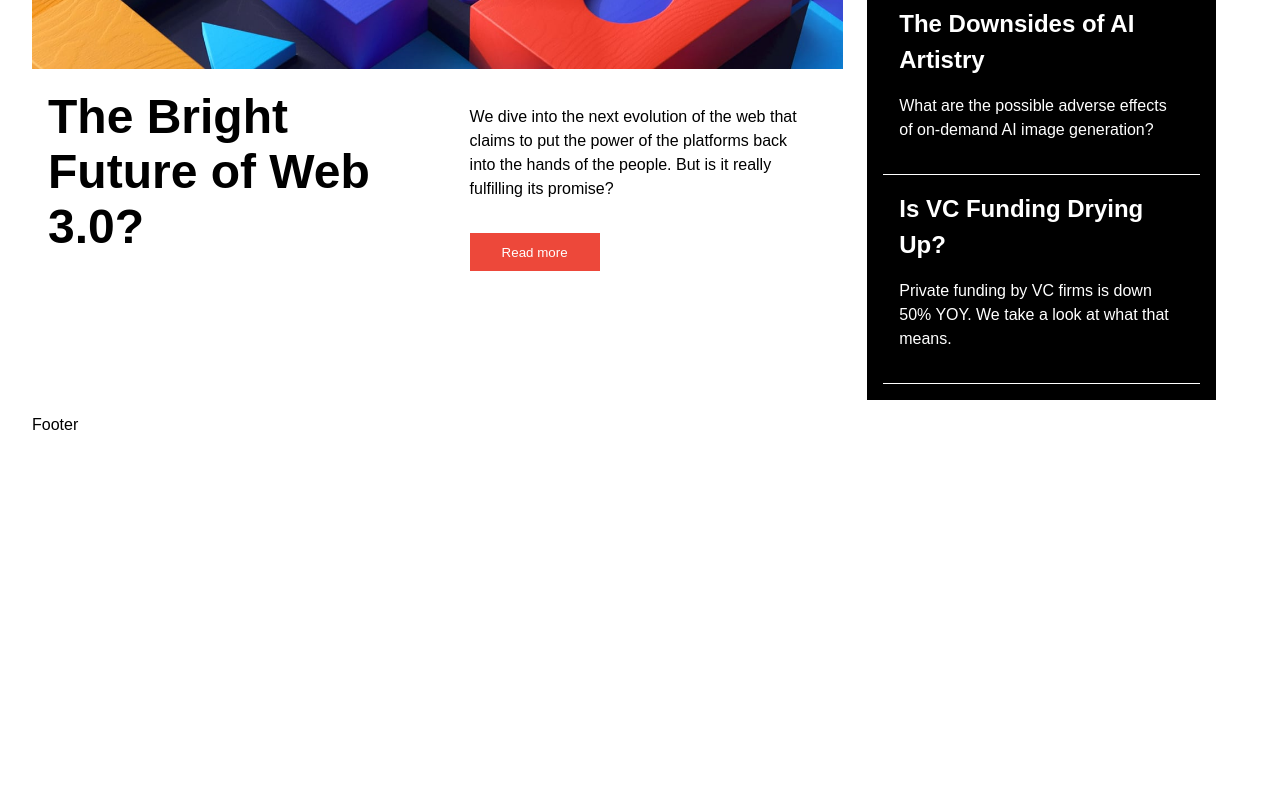
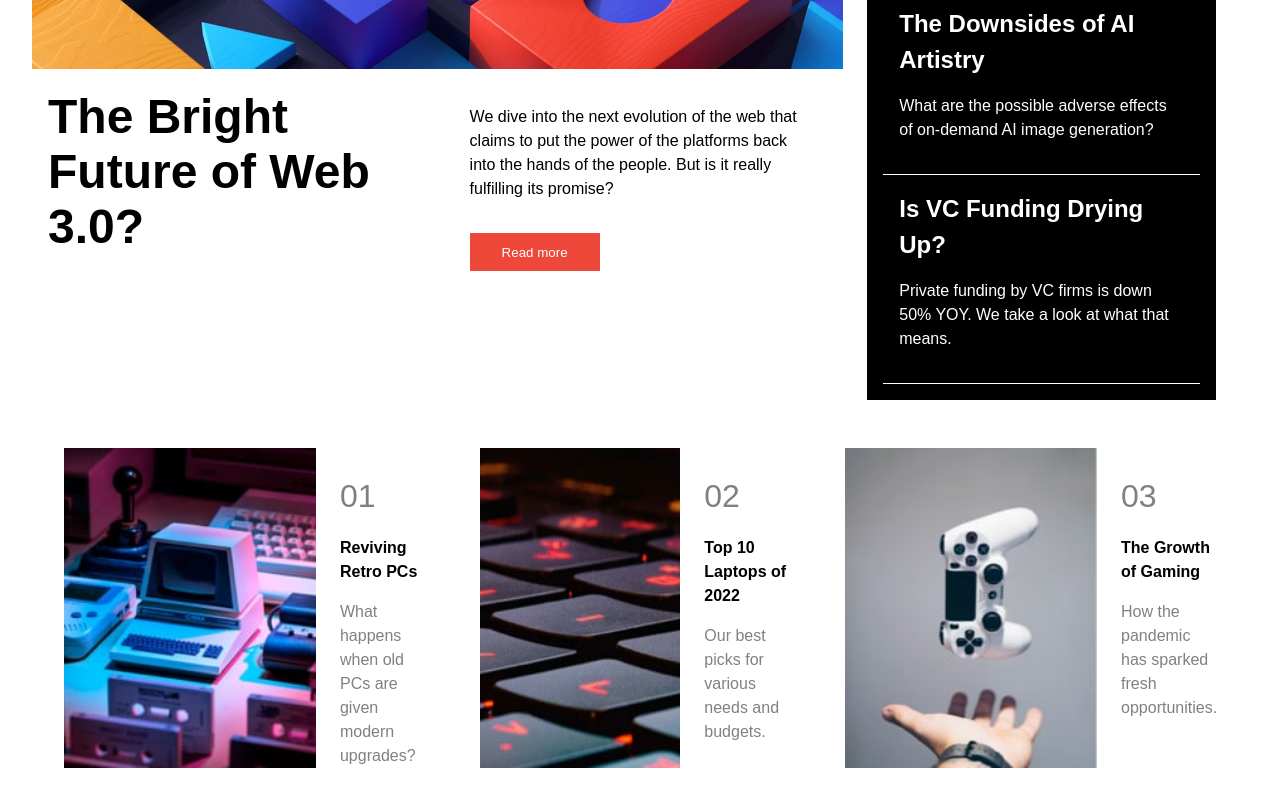
Before and after one commit to ReactJs-Library/Frontend-Mentor, a React (Vite) app in the folder APP4/news-homepage-main/: page / in a window 1280 px wide. Shown: the part 370-1170 px from the top of the page. Before the commit the page ends 804 px from the top, so only its background shows below. Built offline with nearby package versions, Linux system fonts and the light colour scheme.

Commit message:
added footer only active states left in app4

```diff
--- a/APP4/news-homepage-main/src/Components/Footer.jsx
+++ b/APP4/news-homepage-main/src/Components/Footer.jsx
@@ -1,7 +1,40 @@
 import React from 'react'
-
+import styles from './Footer.module.css'
+import Retropc from '../assets/image-retro-pcs.jpg'
+import toplaptop from '../assets/image-top-laptops.jpg'
+import gaminggrowth from '../assets/image-gaming-growth.jpg'
 export const Footer = () => {
   return (
-    <div>Footer</div>
+    <div className={styles.container}>
+
+        <div className={styles.minicontainer}>
+            <img src={Retropc} alt='retropc'></img>
+            <div className={styles.textcontainer}>
+                <div className={styles.text1}>01</div>
+                <div className={styles.text2}>Reviving Retro PCs</div>
+                <div className={styles.text3}>What happens when old PCs are given modern upgrades? </div>
+            </div>
+
+        </div>
+
+        <div className={styles.minicontainer}>
+            <img src={toplaptop} alt='retropc'></img>
+            <div className={styles.textcontainer}>
+                <div className={styles.text1}>02</div>
+                <div className={styles.text2}>Top 10 Laptops of 2022</div>
+                <div className={styles.text3}>Our best picks for various needs and budgets. </div>
+            </div>
+        </div>
+
+        <div className={styles.minicontainer}>
+            <img src={gaminggrowth} alt='retropc'></img>
+            <div className={styles.textcontainer}>
+                <div className={styles.text1}>03</div>
+                <div className={styles.text2}>The Growth of Gaming</div>
+                <div className={styles.text3}>How the pandemic has sparked fresh opportunities. </div>
+            </div>
+        </div>
+
+    </div>
   )
 }
--- /dev/null
+++ b/APP4/news-homepage-main/src/Components/Footer.module.css
@@ -0,0 +1,36 @@
+.container{
+    padding: 1rem;
+    box-sizing: border-box;
+}
+.minicontainer{
+display: flex;
+padding: 1rem;
+}
+.textcontainer{
+    padding: 1rem;
+    line-height: 1.5;
+}.textcontainer>div{
+    padding: 0.5rem;
+}
+.text1{
+    font-size: 2rem;
+    color: grey;
+}
+.text2{
+    font-weight: 800;
+}
+.text3{
+    color:grey;
+}
+/************* Desktop styles **************/
+@media only screen and (min-width: 768px) {
+    .container{
+        display: flex;
+    }
+
+}
+/************** mobile styles ***************/
+@media only screen and (max-width: 767px) {
+
+
+}
--- a/APP4/news-homepage-main/src/Components/Navbar.module.css
+++ b/APP4/news-homepage-main/src/Components/Navbar.module.css
@@ -53,7 +53,7 @@
 
     .navmobilecommon{
         position: absolute;
-        height: 500%;
+        height: 300%;
         width: 50%;
         right:0;
         background-color: white;
@@ -83,7 +83,7 @@
    .navmobileon_shadow{
     position: absolute;
     background-color: black;
-    height: 500%;
+    height: 300%;
     width: 100%;
     opacity: 0.5;
     transition: visibility 0.5s, opacity 0.5s linear;
@@ -91,7 +91,7 @@
    .navmobileoff_shadow{
     position: absolute;
     background-color: black;
-    height: 500%;
+    height: 300%;
     width: 100%;
     opacity: 0;
 
```
